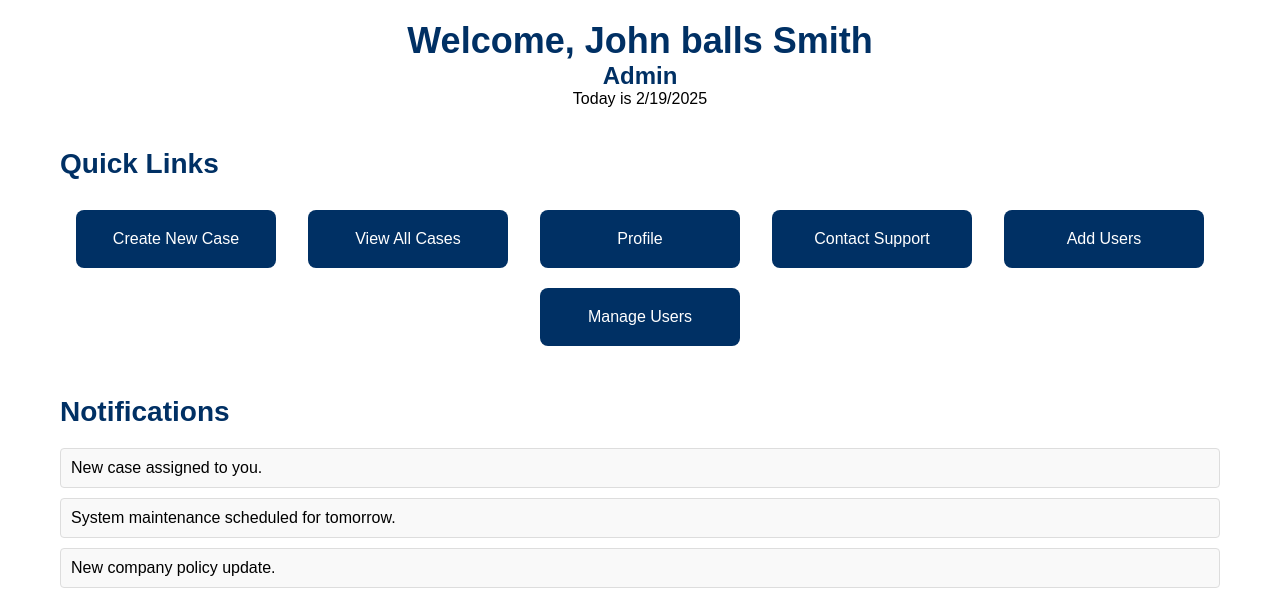
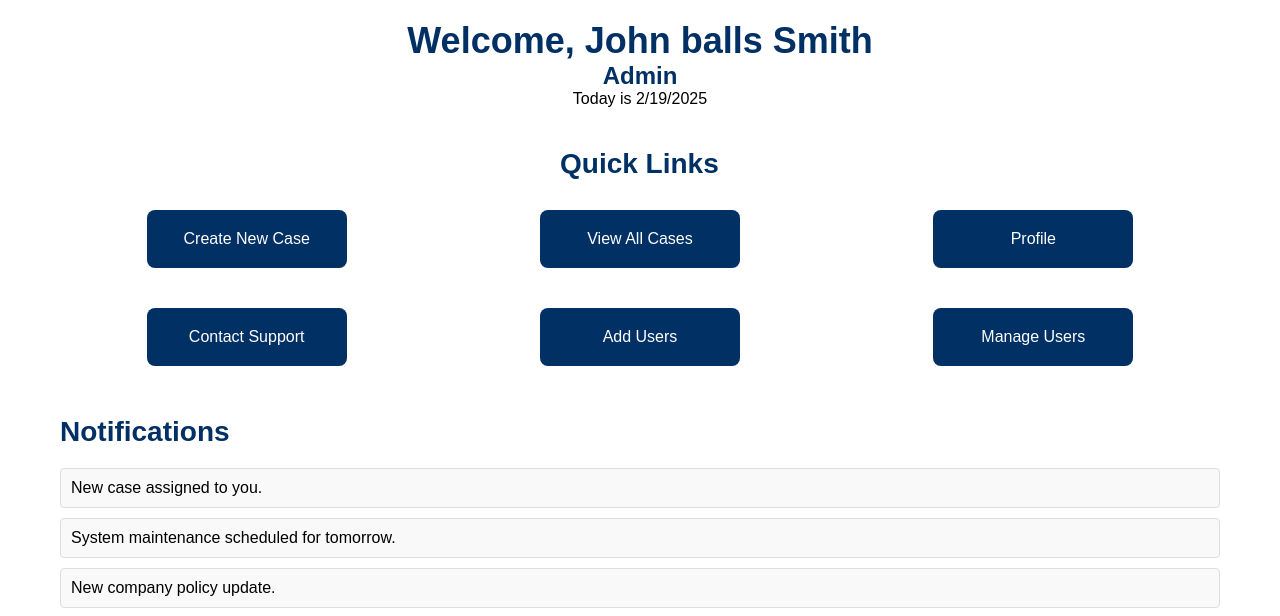
Before and after one commit to maxhermon/XLN2, a PHP site: page /php/Homepage.php in a window 1280 px wide. Shown: the part 188-804 px from the top of the page. Run offline with PHP 8.4, Linux system fonts and the light colour scheme; the visitor is signed in with stand-in values (Sample User, id 1); data comes from the database, SQL or seed files in the repository; both versions use the stored data as it was after the commit.

Commit message:
changed columns for admin and case handler

```diff
--- a/css/Homepage.css
+++ b/css/Homepage.css
@@ -151,15 +151,26 @@ main {
     font-size: 28px;
     color: #003064;
     margin-bottom: 20px;
+    margin-left: 500px;
 }
 
 .links-container {
-    display: flex;
-    justify-content: space-around;
-    flex-wrap: wrap;
+    display: grid;
+    gap: 20px;
+    justify-items: center;
 }
 
+.links-container.case-handler {
+    grid-template-columns: repeat(4, 1fr); /* 4 columns for case handlers */
+}
+
+.links-container.admin {
+    grid-template-columns: repeat(3, 1fr); /* 3 columns for admins */
+}
+
+
 .link-box {
+    max-width: 250px; /* Prevents them from being too wide */
     background-color: #003064;
     color: white;
     padding: 20px;
@@ -170,6 +181,7 @@ main {
     margin: 10px;
     transition: background-color 0.3s ease;
 }
+
 
 .link-box:hover {
     background-color: #00275d;
--- a/php/Homepage.php
+++ b/php/Homepage.php
@@ -69,7 +69,7 @@ if (!$userData) {
         </section>
         <section class="quick-links">
     <h2>Quick Links</h2>
-            <div class="links-container">
+    <div class="links-container <?php echo ($_SESSION['jobID'] == 2) ? 'admin' : 'case-handler'; ?>">
         <a href="../php/CaseCreation.php" class="link-box">Create New Case</a>
         <a href="../php/ViewAllCases.php" class="link-box">View All Cases</a>
         <a href="ProfilePage.php" class="link-box">Profile</a>
@@ -80,6 +80,7 @@ if (!$userData) {
         <?php } ?>
     </div>
 </section>
+
         <section class="notifications">
             <h2>Notifications</h2>
             <ul>
```
Also changed, not shown: data/XLN_new_DBA.db. Lines whose indentation alone changed are shown as unchanged.
